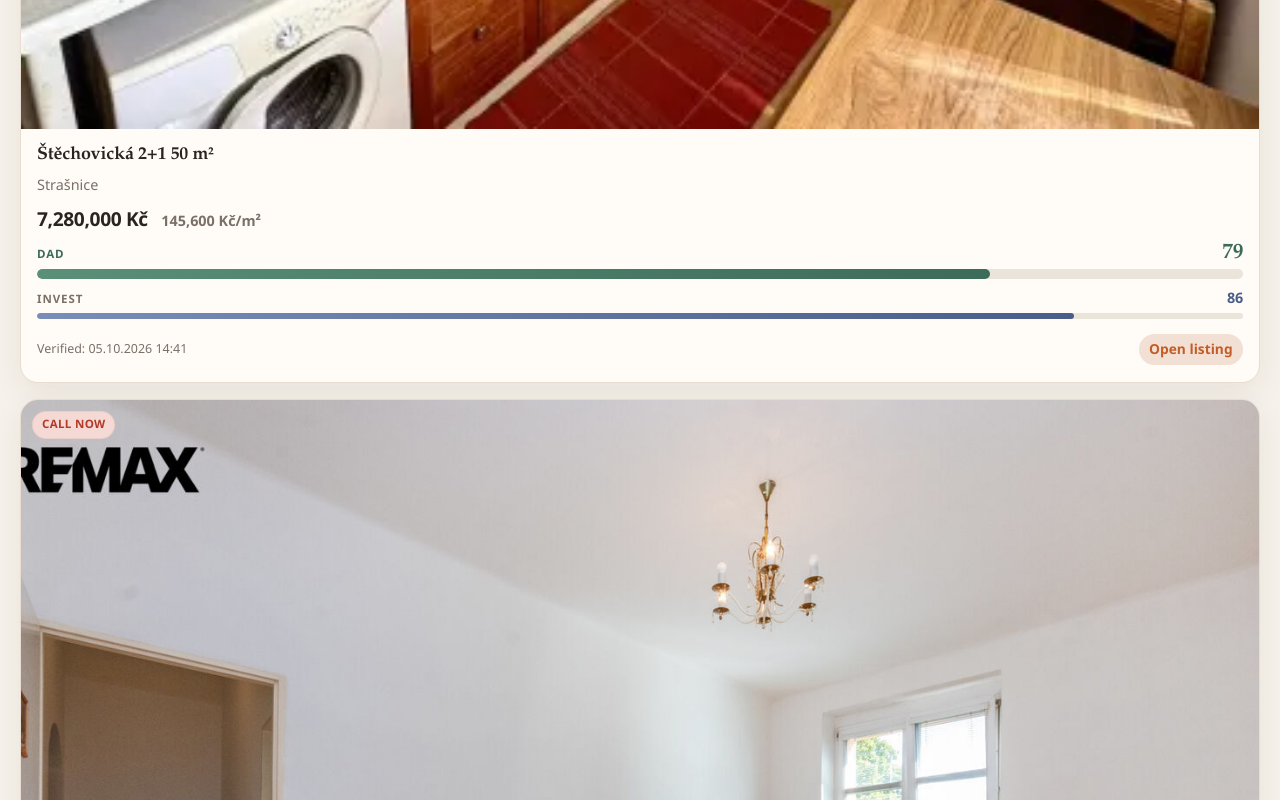
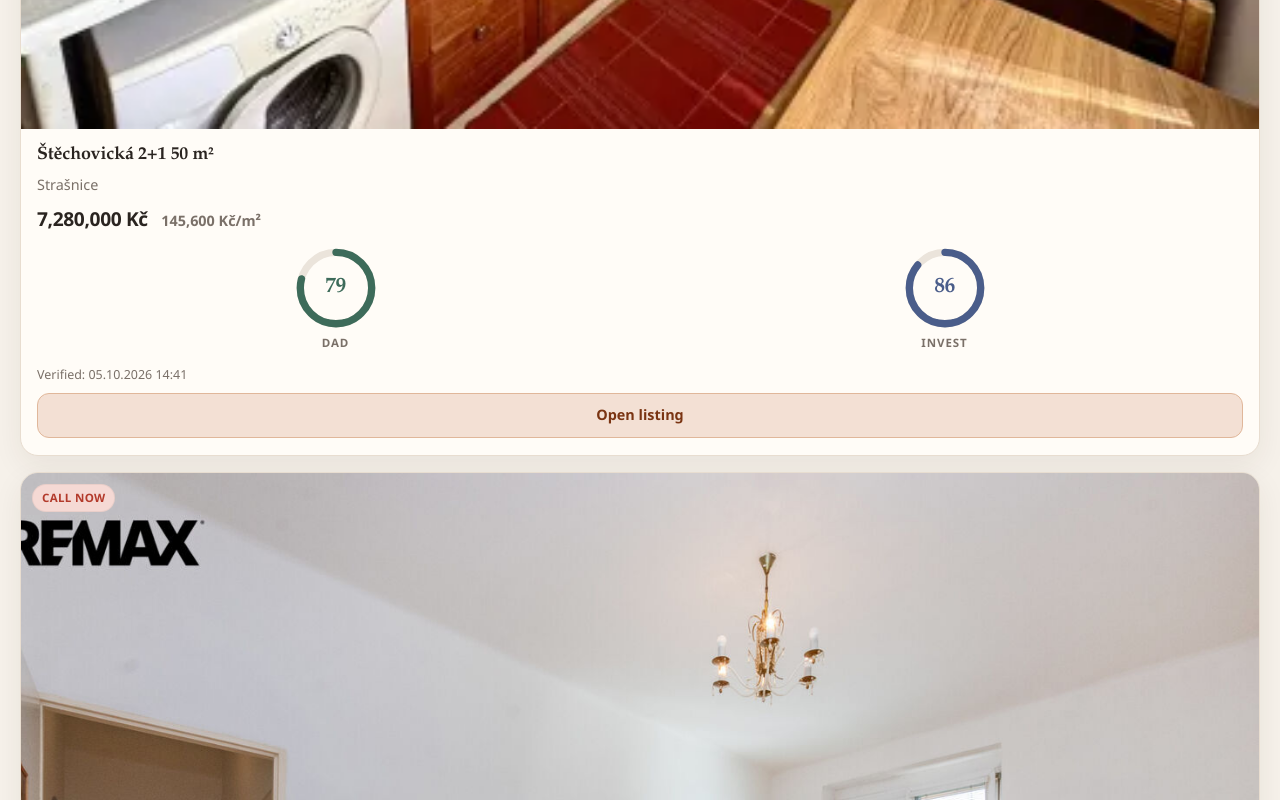
Before and after one commit to kajasko/praha-byty-dashboard, a plain HTML site: page index.html in a window 1280 px wide. Shown: the part 1460-2260 px from the top of the page. Drawn offline with Linux system fonts and the light colour scheme.

Commit message:
Donut Dad/Invest scores; full-width Open listing
Side-by-side SVG donuts with center score; CTA under notes spans card.

```diff
--- a/app.js
+++ b/app.js
@@ -264,15 +264,15 @@
       p.nextAction ? `<span class="badge ${actionClass(p.nextAction)}">${actionLabel}</span>` : "",
       p.priceDrop ? `<span class="badge drop">${dict.drop}</span>` : "",
     ].join("");
-    const link = p.url
-      ? `<a class="open-link" href="${p.url}" target="_blank" rel="noopener noreferrer">${dict.openListing}</a>`
-      : `<span class="verified">${dict.noUrl}</span>`;
     const dad = p.dadFit;
     const inv = p.investment;
     const showDad = dad != null && Number(dad) >= 60;
     const fits = [];
-    if (showDad) fits.push(fitMeter("dad", dict.dad, dad, true));
-    if (inv != null) fits.push(fitMeter("inv", dict.inv, inv, !showDad));
+    if (showDad) fits.push(fitDonut("dad", dict.dad, dad));
+    if (inv != null) fits.push(fitDonut("inv", dict.inv, inv));
+    const cta = p.url
+      ? `<a class="open-link" href="${p.url}" target="_blank" rel="noopener noreferrer">${dict.openListing}</a>`
+      : `<span class="open-link disabled">${dict.noUrl}</span>`;
     return `
         <article class="card">
           <div class="photo">
@@ -286,25 +286,30 @@
               <div class="price">${formatMoney(p.price)}</div>
               <div class="ppm2">${formatPpm2(p.ppm2)}</div>
             </div>
-            <div class="fits">${fits.join("")}</div>
-            <div class="footer">
-              <div class="verified">${dict.verified}: ${p.lastVerifiedLabel || dict.never}</div>
-              ${link}
-            </div>
+            <div class="fits${fits.length === 1 ? " single" : ""}">${fits.join("")}</div>
+            <div class="notes">${dict.verified}: ${p.lastVerifiedLabel || dict.never}</div>
+            ${cta}
           </div>
         </article>`;
   }
 
-  function fitMeter(kind, label, value, featured) {
+  function fitDonut(kind, label, value) {
     const n = Math.max(0, Math.min(100, Math.round(Number(value))));
-    const featuredCls = featured ? " featured" : "";
+    const r = 34;
+    const c = 2 * Math.PI * r;
+    const dash = (n / 100) * c;
     return `
-      <div class="fit ${kind}${featuredCls}" style="--fit:${n}">
-        <div class="fit-top">
-          <span class="fit-label">${label}</span>
-          <span class="fit-num">${n}</span>
+      <div class="donut ${kind}" role="img" aria-label="${label} ${n}">
+        <div class="donut-ring">
+          <svg viewBox="0 0 80 80" aria-hidden="true">
+            <circle class="donut-bg" cx="40" cy="40" r="${r}"></circle>
+            <circle class="donut-fg" cx="40" cy="40" r="${r}"
+              stroke-dasharray="${dash.toFixed(2)} ${c.toFixed(2)}"
+              transform="rotate(-90 40 40)"></circle>
+          </svg>
+          <span class="donut-num">${n}</span>
         </div>
-        <div class="fit-track" aria-hidden="true"><span class="fit-fill"></span></div>
+        <span class="donut-label">${label}</span>
       </div>`;
   }
 
--- a/styles.css
+++ b/styles.css
@@ -418,90 +418,94 @@ select {
 }
 .fits {
   display: grid;
-  gap: 0.55rem;
-  margin-top: 0.1rem;
+  grid-template-columns: 1fr 1fr;
+  gap: 0.75rem;
+  margin-top: 0.25rem;
+  align-items: start;
 }
-.fit {
+.fits.single {
+  grid-template-columns: 1fr;
+  justify-items: center;
+}
+.donut {
   display: grid;
-  gap: 0.28rem;
+  justify-items: center;
+  gap: 0.35rem;
 }
-.fit-top {
-  display: flex;
-  align-items: baseline;
-  justify-content: space-between;
-  gap: 0.5rem;
+.donut-ring {
+  position: relative;
+  width: 5.25rem;
+  height: 5.25rem;
 }
-.fit-label {
+.donut-ring svg {
+  width: 100%;
+  height: 100%;
+  display: block;
+}
+.donut-bg,
+.donut-fg {
+  fill: none;
+  stroke-width: 7;
+}
+.donut-bg { stroke: #ebe4db; }
+.donut-fg {
+  stroke-linecap: round;
+  transition: stroke-dasharray 0.25s ease;
+}
+.donut.dad .donut-fg { stroke: var(--dad); }
+.donut.inv .donut-fg { stroke: var(--inv); }
+.donut-num {
+  position: absolute;
+  inset: 0;
+  display: grid;
+  place-items: center;
+  font-family: var(--font);
+  font-weight: 700;
+  font-size: 1.35rem;
+  letter-spacing: -0.02em;
+  font-variant-numeric: tabular-nums;
+  color: var(--ink);
+  line-height: 1;
+}
+.donut.dad .donut-num { color: var(--dad); }
+.donut.inv .donut-num { color: var(--inv); }
+.donut-label {
   font-size: 0.72rem;
   font-weight: 700;
   letter-spacing: 0.08em;
   text-transform: uppercase;
   color: var(--muted);
 }
-.fit-num {
-  font-variant-numeric: tabular-nums;
-  font-weight: 700;
-  font-size: 0.95rem;
-  letter-spacing: -0.02em;
-  color: var(--ink);
-}
-.fit.featured .fit-num {
-  font-size: 1.35rem;
-  font-family: var(--font);
-  line-height: 1;
-}
-.fit.featured .fit-label {
-  color: var(--dad);
-}
-.fit-track {
-  height: 6px;
-  border-radius: 999px;
-  background: #ebe4db;
-  overflow: hidden;
-}
-.fit.featured .fit-track {
-  height: 10px;
-}
-.fit-fill {
-  display: block;
-  height: 100%;
-  width: calc(var(--fit) * 1%);
-  border-radius: inherit;
-  background: var(--inv);
-}
-.fit.dad .fit-fill {
-  background: linear-gradient(90deg, #5a8f78, var(--dad));
-}
-.fit.inv .fit-fill {
-  background: linear-gradient(90deg, #7a8cb8, var(--inv));
-}
-.fit.dad.featured .fit-num { color: var(--dad); }
-.fit.inv:not(.featured) .fit-num { color: var(--inv); font-size: 0.9rem; }
-.footer {
-  margin-top: auto;
-  display: flex;
-  justify-content: space-between;
-  align-items: center;
-  gap: 0.75rem;
-  padding-top: 0.35rem;
-}
-.verified {
+.notes {
+  margin-top: 0.35rem;
   color: var(--muted);
   font-size: 0.78rem;
 }
 .open-link {
-  display: inline-flex;
+  display: flex;
   align-items: center;
-  gap: 0.3rem;
+  justify-content: center;
+  width: 100%;
+  margin-top: auto;
   text-decoration: none;
-  font-size: 0.86rem;
+  text-align: center;
+  font-size: 0.9rem;
   font-weight: 700;
-  color: var(--accent);
-  padding: 0.35rem 0.65rem;
-  border-radius: 999px;
+  color: #7a3412;
+  padding: 0.7rem 0.85rem;
+  border-radius: 12px;
   background: var(--accent-soft);
+  border: 1px solid #e0b79a;
+  box-sizing: border-box;
 }
 .open-link:hover { filter: brightness(0.97); }
+.open-link.disabled {
+  pointer-events: none;
+  opacity: 0.55;
+  color: var(--muted);
+  border-color: var(--line);
+  background: #f3eee7;
+}
 
 .empty {
   grid-column: 1 / -1;
```
